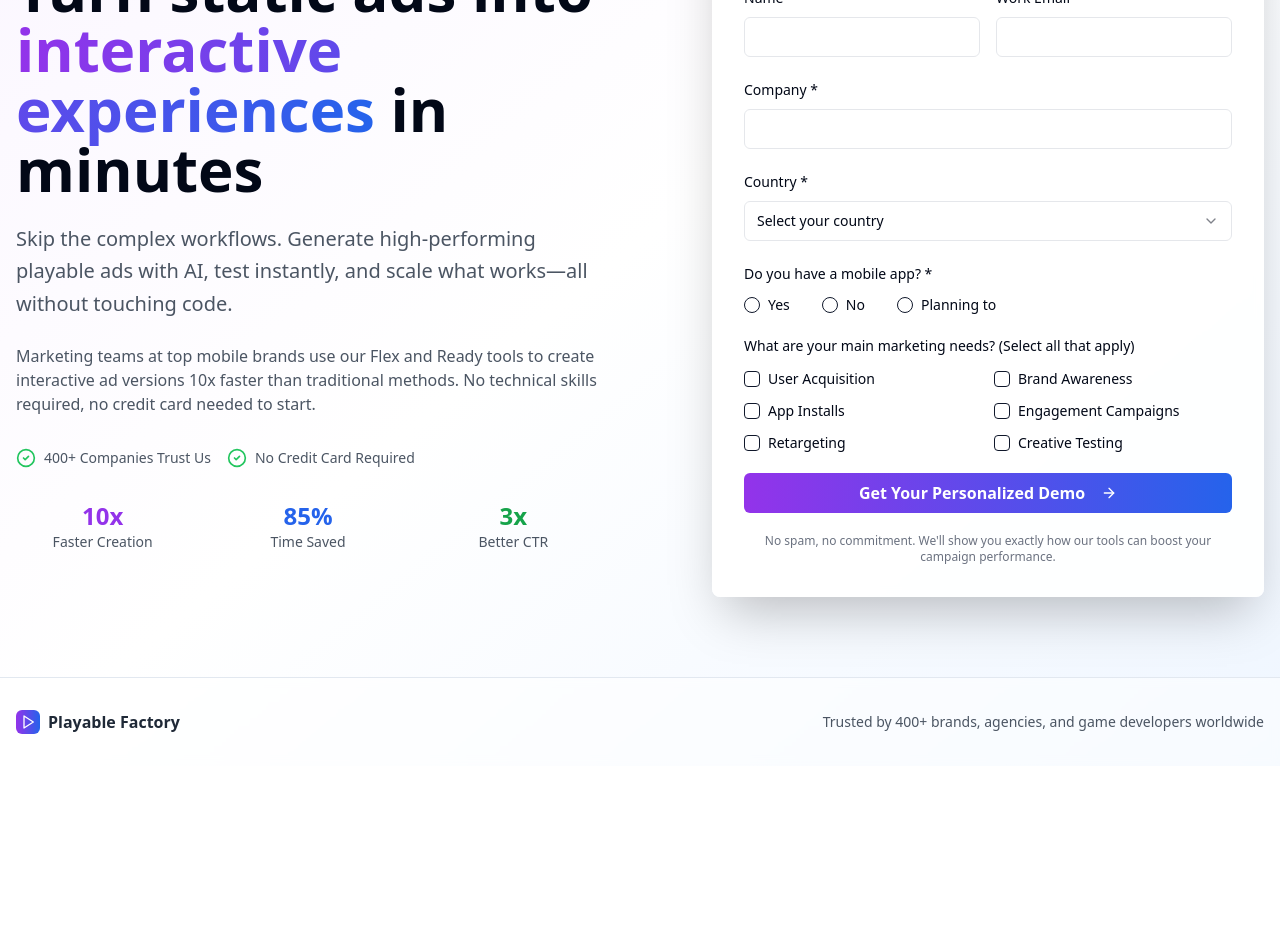
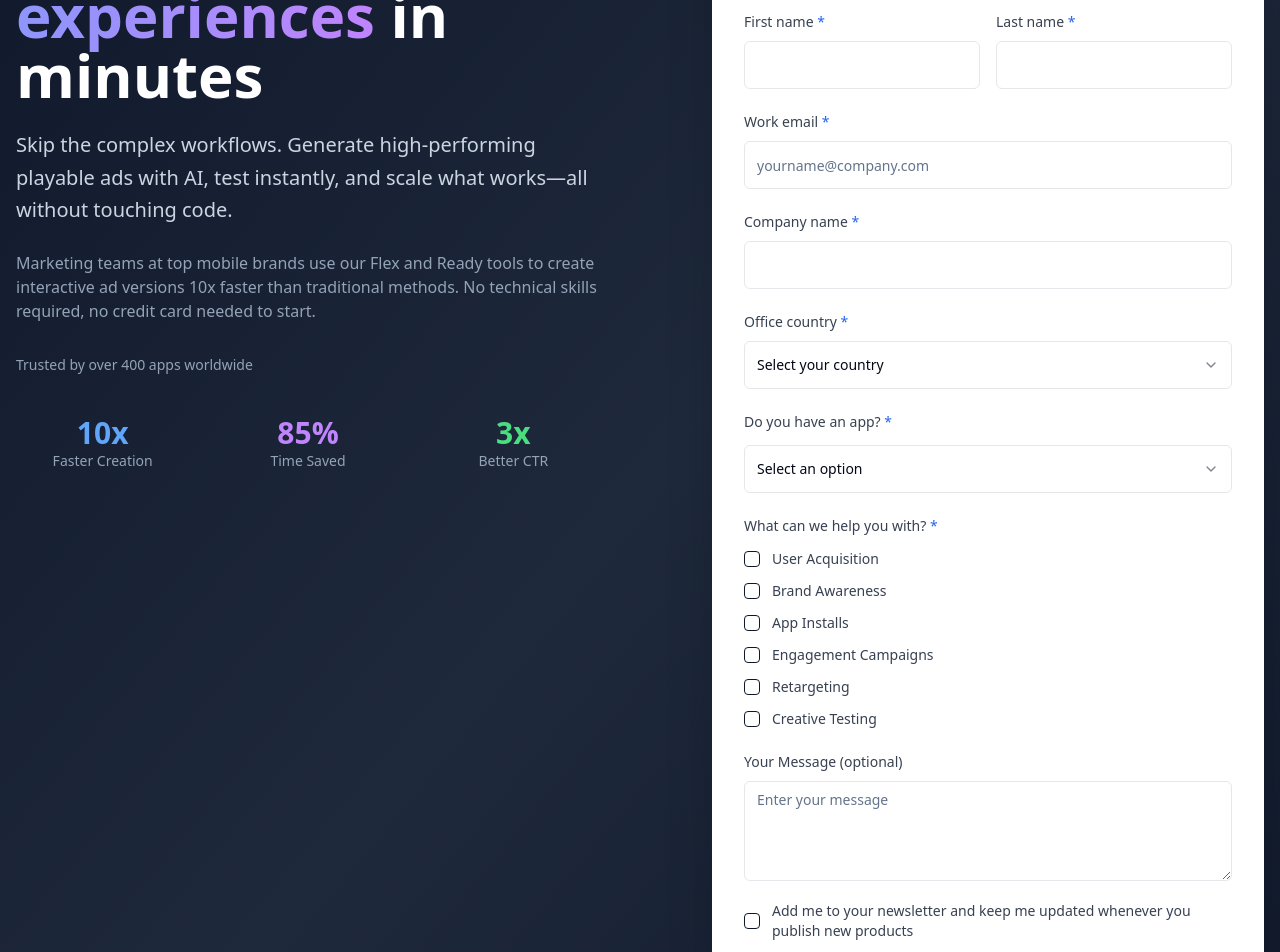
Before and after one commit to playablefactory-lab/factory-demo-spark, a React (Vite) app: page / in a window 1280 px wide. Shown: the part 280-1232 px from the top of the page. Before the commit the page ends 1046 px from the top, so only its background shows below. Built offline with nearby package versions, Linux system fonts and the light colour scheme.

Commit message:
Refactor: Update demo form to match design
Update the demo form to match the provided design, including fields and layout.

```diff
--- a/src/pages/Index.tsx
+++ b/src/pages/Index.tsx
@@ -6,6 +6,7 @@ import { Label } from "@/components/ui/label";
 import { Select, SelectContent, SelectItem, SelectTrigger, SelectValue } from "@/components/ui/select";
 import { RadioGroup, RadioGroupItem } from "@/components/ui/radio-group";
 import { Checkbox } from "@/components/ui/checkbox";
+import { Textarea } from "@/components/ui/textarea";
 import { Card, CardContent } from "@/components/ui/card";
 import { Badge } from "@/components/ui/badge";
 import { toast } from "sonner";
@@ -13,12 +14,15 @@ import { Play, Zap, Target, Users, ArrowRight, CheckCircle2 } from "lucide-react
 
 const Index = () => {
   const [formData, setFormData] = useState({
-    name: "",
+    firstName: "",
+    lastName: "",
     email: "",
     company: "",
     country: "",
     hasApp: "",
-    marketingNeeds: [] as string[]
+    marketingNeeds: [] as string[],
+    message: "",
+    newsletter: false
   });
 
   const handleSubmit = (e: React.FormEvent) => {
@@ -56,20 +60,20 @@ const Index = () => {
   ];
 
   return (
-    <div className="min-h-screen bg-gradient-to-br from-purple-50 via-white to-blue-50">
+    <div className="min-h-screen bg-gradient-to-br from-slate-900 via-slate-800 to-slate-900">
       {/* Header */}
-      <header className="border-b bg-white/80 backdrop-blur-sm sticky top-0 z-50">
+      <header className="border-b border-slate-700/50 bg-slate-900/80 backdrop-blur-sm sticky top-0 z-50">
         <div className="container mx-auto px-4 py-4">
           <div className="flex items-center justify-between">
             <div className="flex items-center space-x-2">
-              <div className="w-8 h-8 bg-gradient-to-r from-purple-600 to-blue-600 rounded-lg flex items-center justify-center">
+              <div className="w-8 h-8 bg-gradient-to-r from-blue-500 to-purple-600 rounded-lg flex items-center justify-center">
                 <Play className="w-5 h-5 text-white" />
               </div>
-              <span className="text-xl font-bold bg-gradient-to-r from-purple-600 to-blue-600 bg-clip-text text-transparent">
+              <span className="text-xl font-bold text-white">
                 Playable Factory
               </span>
             </div>
-            <Badge variant="secondary" className="hidden sm:flex">
+            <Badge variant="secondary" className="hidden sm:flex bg-slate-700/50 text-slate-300 border-slate-600">
               Trusted by 400+ Companies
             </Badge>
           </div>
@@ -77,29 +81,24 @@ const Index = () => {
       </header>
 
       <div className="container mx-auto px-4 py-12 lg:py-20">
-        <div className="grid lg:grid-cols-2 gap-12 lg:gap-20 items-center">
+        <div className="grid lg:grid-cols-2 gap-12 lg:gap-20 items-start">
           {/* Left Column - Hero Content */}
-          <div className="space-y-8">
+          <div className="space-y-8 text-white">
             <div className="space-y-6">
-              <Badge className="bg-gradient-to-r from-purple-100 to-blue-100 text-purple-700 border-purple-200">
-                <Zap className="w-4 h-4 mr-2" />
-                AI-Powered Interactive Ads
-              </Badge>
-
               <h1 className="text-4xl lg:text-5xl xl:text-6xl font-bold leading-tight">
                 Turn static ads into{" "}
-                <span className="bg-gradient-to-r from-purple-600 to-blue-600 bg-clip-text text-transparent">
+                <span className="bg-gradient-to-r from-blue-400 to-purple-400 bg-clip-text text-transparent">
                   interactive experiences
                 </span>{" "}
                 in minutes
               </h1>
 
-              <p className="text-xl text-gray-600 leading-relaxed">
+              <p className="text-xl text-slate-300 leading-relaxed">
                 Skip the complex workflows. Generate high-performing playable ads with AI,
                 test instantly, and scale what works—all without touching code.
               </p>
 
-              <p className="text-gray-600">
+              <p className="text-slate-400">
                 Marketing teams at top mobile brands use our Flex and Ready tools to create
                 interactive ad versions 10x faster than traditional methods. No technical skills
                 required, no credit card needed to start.
@@ -107,30 +106,23 @@ const Index = () => {
             </div>
 
             {/* Trust Indicators */}
-            <div className="space-y-4">
-              <div className="flex items-center space-x-4 text-sm text-gray-600">
-                <div className="flex items-center space-x-2">
-                  <CheckCircle2 className="w-5 h-5 text-green-500" />
-                  <span>400+ Companies Trust Us</span>
-                </div>
-                <div className="flex items-center space-x-2">
-                  <CheckCircle2 className="w-5 h-5 text-green-500" />
-                  <span>No Credit Card Required</span>
-                </div>
+            <div className="space-y-6">
+              <div className="text-sm text-slate-400">
+                Trusted by over 400 apps worldwide
               </div>
 
               <div className="grid grid-cols-3 gap-8 pt-4">
                 <div className="text-center">
-                  <div className="text-2xl font-bold text-purple-600">10x</div>
-                  <div className="text-sm text-gray-600">Faster Creation</div>
+                  <div className="text-3xl font-bold text-blue-400">10x</div>
+                  <div className="text-sm text-slate-400">Faster Creation</div>
                 </div>
                 <div className="text-center">
-                  <div className="text-2xl font-bold text-blue-600">85%</div>
-                  <div className="text-sm text-gray-600">Time Saved</div>
+                  <div className="text-3xl font-bold text-purple-400">85%</div>
+                  <div className="text-sm text-slate-400">Time Saved</div>
                 </div>
                 <div className="text-center">
-                  <div className="text-2xl font-bold text-green-600">3x</div>
-                  <div className="text-sm text-gray-600">Better CTR</div>
+                  <div className="text-3xl font-bold text-green-400">3x</div>
+                  <div className="text-sm text-slate-400">Better CTR</div>
                 </div>
               </div>
             </div>
@@ -138,58 +130,80 @@ const Index = () => {
 
           {/* Right Column - Demo Form */}
           <div className="lg:pl-8">
-            <Card className="shadow-2xl border-0 bg-white/90 backdrop-blur-sm">
+            <Card className="shadow-2xl border-0 bg-white">
               <CardContent className="p-8">
                 <div className="space-y-6">
                   <div className="text-center space-y-2">
                     <h2 className="text-2xl font-bold text-gray-900">
-                      See it in action
+                      Request a Demo!
                     </h2>
                     <p className="text-gray-600">
-                      Get a personalized demo tailored to your campaigns
+                      Share your information and request a demo. Your journey to excellence starts now!
                     </p>
                   </div>
 
                   <form onSubmit={handleSubmit} className="space-y-5">
                     <div className="grid grid-cols-2 gap-4">
                       <div className="space-y-2">
-                        <Label htmlFor="name">Name *</Label>
+                        <Label htmlFor="firstName" className="text-sm font-medium text-gray-700">
+                          First name <span className="text-blue-600">*</span>
+                        </Label>
                         <Input
-                          id="name"
-                          value={formData.name}
-                          onChange={(e) => setFormData(prev => ({ ...prev, name: e.target.value }))}
+                          id="firstName"
+                          value={formData.firstName}
+                          onChange={(e) => setFormData(prev => ({ ...prev, firstName: e.target.value }))}
                           required
-                          className="border-gray-200 focus:ring-purple-500 focus:border-purple-500"
+                          className="h-12 border-gray-200 focus:ring-blue-500 focus:border-blue-500"
                         />
                       </div>
                       <div className="space-y-2">
-                        <Label htmlFor="email">Work Email *</Label>
+                        <Label htmlFor="lastName" className="text-sm font-medium text-gray-700">
+                          Last name <span className="text-blue-600">*</span>
+                        </Label>
                         <Input
-                          id="email"
-                          type="email"
-                          value={formData.email}
-                          onChange={(e) => setFormData(prev => ({ ...prev, email: e.target.value }))}
+                          id="lastName"
+                          value={formData.lastName}
+                          onChange={(e) => setFormData(prev => ({ ...prev, lastName: e.target.value }))}
                           required
-                          className="border-gray-200 focus:ring-purple-500 focus:border-purple-500"
+                          className="h-12 border-gray-200 focus:ring-blue-500 focus:border-blue-500"
                         />
                       </div>
                     </div>
 
                     <div className="space-y-2">
-                      <Label htmlFor="company">Company *</Label>
+                      <Label htmlFor="email" className="text-sm font-medium text-gray-700">
+                        Work email <span className="text-blue-600">*</span>
+                      </Label>
+                      <Input
+                        id="email"
+                        type="email"
+                        placeholder="yourname@company.com"
+                        value={formData.email}
+                        onChange={(e) => setFormData(prev => ({ ...prev, email: e.target.value }))}
+                        required
+                        className="h-12 border-gray-200 focus:ring-blue-500 focus:border-blue-500"
+                      />
+                    </div>
+
+                    <div className="space-y-2">
+                      <Label htmlFor="company" className="text-sm font-medium text-gray-700">
+                        Company name <span className="text-blue-600">*</span>
+                      </Label>
                       <Input
                         id="company"
                         value={formData.company}
                         onChange={(e) => setFormData(prev => ({ ...prev, company: e.target.value }))}
                         required
-                        className="border-gray-200 focus:ring-purple-500 focus:border-purple-500"
+                        className="h-12 border-gray-200 focus:ring-blue-500 focus:border-blue-500"
                       />
                     </div>
 
                     <div className="space-y-2">
-                      <Label htmlFor="country">Country *</Label>
+                      <Label htmlFor="country" className="text-sm font-medium text-gray-700">
+                        Office country <span className="text-blue-600">*</span>
+                      </Label>
                       <Select onValueChange={(value) => setFormData(prev => ({ ...prev, country: value }))}>
-                        <SelectTrigger className="border-gray-200 focus:ring-purple-500 focus:border-purple-500">
+                        <SelectTrigger className="h-12 border-gray-200 focus:ring-blue-500 focus:border-blue-500">
                           <SelectValue placeholder="Select your country" />
                         </SelectTrigger>
                         <SelectContent>
@@ -203,53 +217,74 @@ const Index = () => {
                     </div>
 
                     <div className="space-y-3">
-                      <Label>Do you have a mobile app? *</Label>
-                      <RadioGroup
-                        value={formData.hasApp}
-                        onValueChange={(value) => setFormData(prev => ({ ...prev, hasApp: value }))}
-                        className="flex space-x-6"
-                      >
-                        <div className="flex items-center space-x-2">
-                          <RadioGroupItem value="yes" id="yes" />
-                          <Label htmlFor="yes">Yes</Label>
-                        </div>
-                        <div className="flex items-center space-x-2">
-                          <RadioGroupItem value="no" id="no" />
-                          <Label htmlFor="no">No</Label>
-                        </div>
-                        <div className="flex items-center space-x-2">
-                          <RadioGroupItem value="planning" id="planning" />
-                          <Label htmlFor="planning">Planning to</Label>
-                        </div>
-                      </RadioGroup>
+                      <Label className="text-sm font-medium text-gray-700">
+                        Do you have an app? <span className="text-blue-600">*</span>
+                      </Label>
+                      <Select onValueChange={(value) => setFormData(prev => ({ ...prev, hasApp: value }))}>
+                        <SelectTrigger className="h-12 border-gray-200 focus:ring-blue-500 focus:border-blue-500">
+                          <SelectValue placeholder="Select an option" />
+                        </SelectTrigger>
+                        <SelectContent>
+                          <SelectItem value="yes">Yes</SelectItem>
+                          <SelectItem value="no">No</SelectItem>
+                          <SelectItem value="planning">Planning to</SelectItem>
+                        </SelectContent>
+                      </Select>
                     </div>
 
                     <div className="space-y-3">
-                      <Label>What are your main marketing needs? (Select all that apply)</Label>
-                      <div className="grid grid-cols-2 gap-3">
+                      <Label className="text-sm font-medium text-gray-700">
+                        What can we help you with? <span className="text-blue-600">*</span>
+                      </Label>
+                      <div className="grid grid-cols-1 gap-3">
                         {marketingOptions.map((option) => (
-                          <div key={option} className="flex items-center space-x-2">
+                          <div key={option} className="flex items-center space-x-3">
                             <Checkbox
                               id={option}
                               checked={formData.marketingNeeds.includes(option)}
                               onCheckedChange={(checked) => handleMarketingNeedsChange(option, checked as boolean)}
+                              className="data-[state=checked]:bg-blue-600 data-[state=checked]:border-blue-600"
                             />
-                            <Label htmlFor={option} className="text-sm">{option}</Label>
+                            <Label htmlFor={option} className="text-sm text-gray-700">{option}</Label>
                           </div>
                         ))}
                       </div>
                     </div>
 
+                    <div className="space-y-2">
+                      <Label htmlFor="message" className="text-sm font-medium text-gray-700">
+                        Your Message (optional)
+                      </Label>
+                      <Textarea
+                        id="message"
+                        placeholder="Enter your message"
+                        value={formData.message}
+                        onChange={(e) => setFormData(prev => ({ ...prev, message: e.target.value }))}
+                        className="min-h-[100px] border-gray-200 focus:ring-blue-500 focus:border-blue-500"
+                      />
+                    </div>
+
+                    <div className="flex items-center space-x-3">
+                      <Checkbox
+                        id="newsletter"
+                        checked={formData.newsletter}
+                        onCheckedChange={(checked) => setFormData(prev => ({ ...prev, newsletter: checked as boolean }))}
+                        className="data-[state=checked]:bg-blue-600 data-[state=checked]:border-blue-600"
+                      />
+                      <Label htmlFor="newsletter" className="text-sm text-gray-700">
+                        Add me to your newsletter and keep me updated whenever you publish new products
+                      </Label>
+                    </div>
+
                     <Button
                       type="submit"
-                      className="w-full bg-gradient-to-r from-purple-600 to-blue-600 hover:from-purple-700 hover:to-blue-700 text-white font-semibold py-3 text-base transition-all duration-200 transform hover:scale-[1.02]"
+                      className="w-full bg-blue-600 hover:bg-blue-700 text-white font-semibold py-4 text-base transition-all duration-200 transform hover:scale-[1.02] h-14"
                     >
-                      Get Your Personalized Demo
-                      <ArrowRight className="w-5 h-5 ml-2" />
+                      Request a demo
                     </Button>
 
                     <p className="text-xs text-gray-500 text-center">
-                      No spam, no commitment. We'll show you exactly how our tools can boost your campaign performance.
+                      Reach out and get started today. No credit card required.
                     </p>
                   </form>
                 </div>
@@ -260,16 +295,16 @@ const Index = () => {
       </div>
 
       {/* Footer */}
-      <footer className="border-t bg-white/50 backdrop-blur-sm">
+      <footer className="border-t border-slate-700/50 bg-slate-900/50 backdrop-blur-sm">
         <div className="container mx-auto px-4 py-8">
           <div className="flex flex-col sm:flex-row justify-between items-center space-y-4 sm:space-y-0">
             <div className="flex items-center space-x-2">
-              <div className="w-6 h-6 bg-gradient-to-r from-purple-600 to-blue-600 rounded-md flex items-center justify-center">
+              <div className="w-6 h-6 bg-gradient-to-r from-blue-500 to-purple-600 rounded-md flex items-center justify-center">
                 <Play className="w-4 h-4 text-white" />
               </div>
-              <span className="font-semibold text-gray-800">Playable Factory</span>
+              <span className="font-semibold text-white">Playable Factory</span>
             </div>
-            <div className="text-sm text-gray-600">
+            <div className="text-sm text-slate-400">
               Trusted by 400+ brands, agencies, and game developers worldwide
             </div>
           </div>
```
